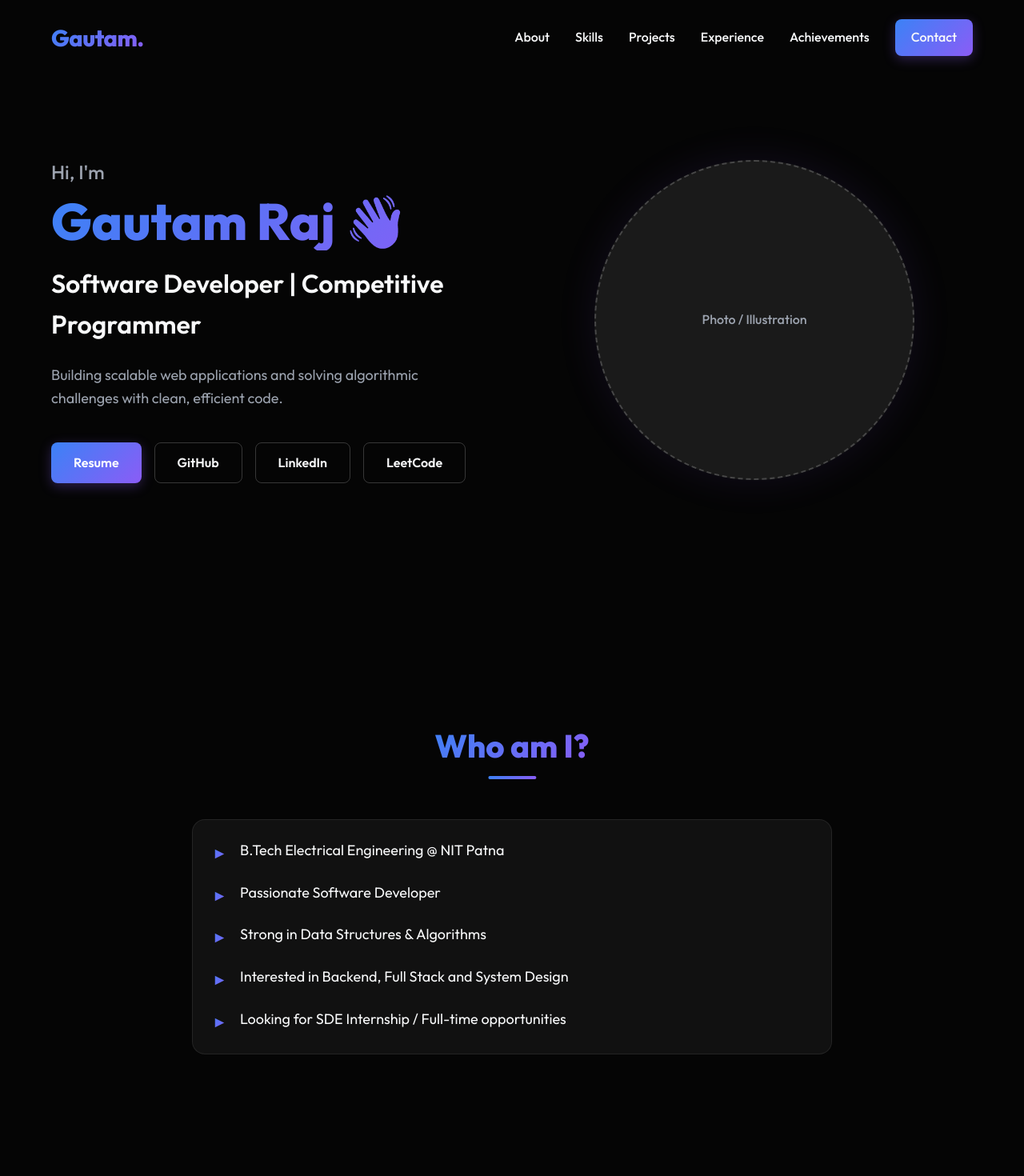
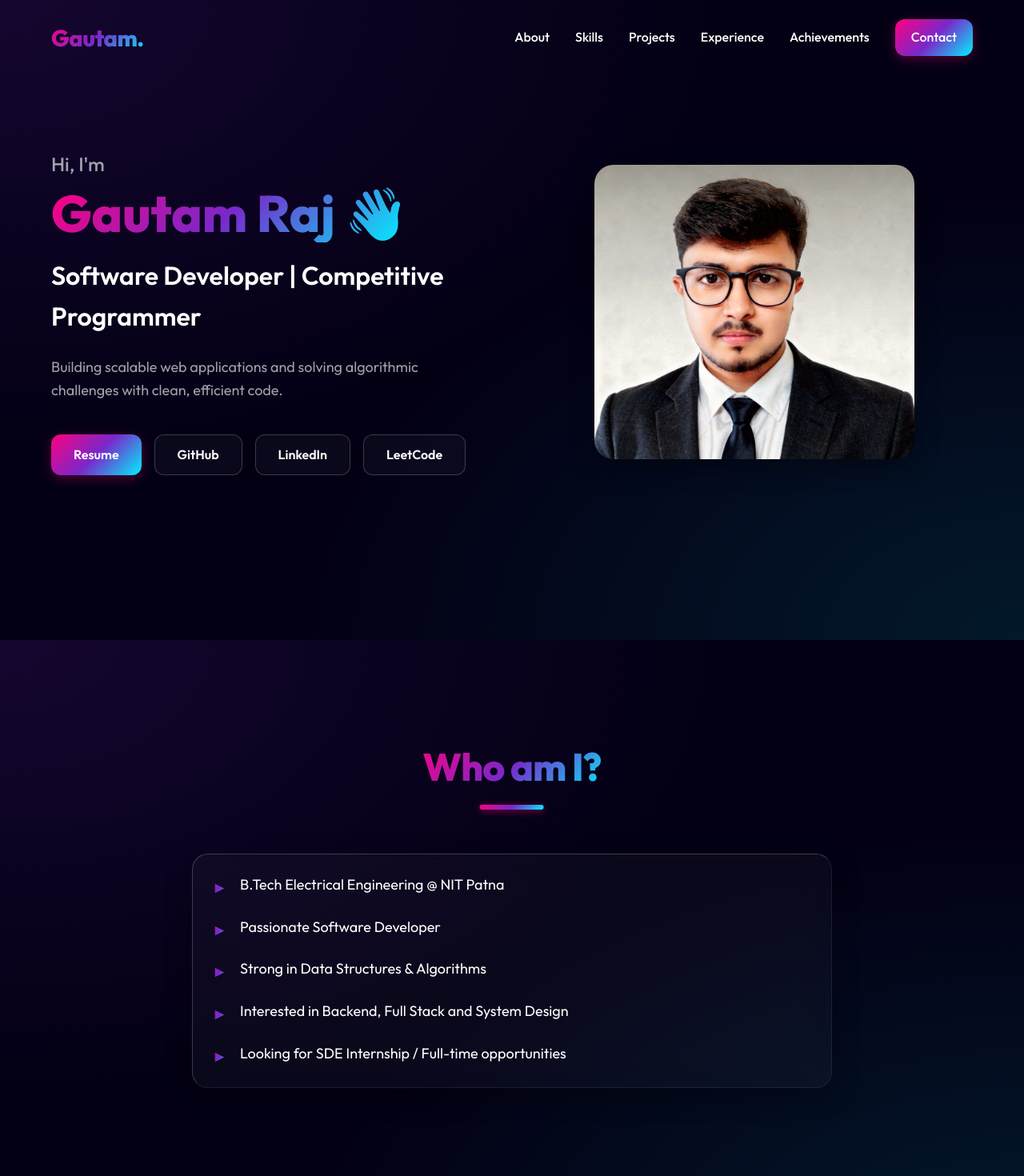
Before and after one commit to Gautamr-5/portfolio-website-, a React (Vite) app: page / in a window 1280 px wide. Shown: the top 1470 px of the page at 80% size. Built offline with nearby package versions, Linux system fonts and the light colour scheme.

Commit message:
Update UI to premium glassmorphism theme

```diff
--- a/src/components/CodingProfiles.css
+++ b/src/components/CodingProfiles.css
@@ -1,26 +1,36 @@
 .profiles-section {
   position: relative;
+  z-index: 1;
 }
 
 .profiles-flex {
   display: flex;
   flex-wrap: wrap;
   justify-content: center;
-  gap: 20px;
+  gap: 24px;
 }
 
 .profile-btn {
-  padding: 16px 32px;
+  padding: 18px 36px;
   font-weight: 700;
-  font-size: 1.2rem;
+  font-size: 1.25rem;
   text-align: center;
   color: var(--text-primary);
   text-decoration: none;
-  min-width: 180px;
+  min-width: 200px;
+  border-radius: 50px; /* Pill shape */
+  display: flex;
+  align-items: center;
+  justify-content: center;
+  gap: 12px;
+}
+
+.profile-btn::before {
+  border-radius: 50px;
 }
 
 .profile-btn:hover {
-  background: var(--accent-gradient);
-  color: white;
-  border-color: transparent;
+  background: rgba(255, 255, 255, 0.05);
+  box-shadow: 0 10px 25px rgba(0, 242, 254, 0.2), 0 0 15px rgba(121, 40, 202, 0.3);
+  transform: translateY(-5px) scale(1.05);
 }
--- a/src/components/Experience.jsx
+++ b/src/components/Experience.jsx
@@ -12,7 +12,7 @@ const Experience = () => {
             <div className="timeline-content">
               <div className="timeline-header">
                 <h3>DSA Intern</h3>
-                <span className="timeline-company text-gradient">InternPe</span>
+                <span className="timeline-company">InternPe</span>
               </div>
               <ul className="timeline-details">
                 <li>Developed C++ projects</li>
--- a/src/components/Hero.css
+++ b/src/components/Hero.css
@@ -51,18 +51,21 @@
   justify-content: center;
 }
 
-.hero-image-placeholder {
-  width: 400px;
-  height: 400px;
-  border-radius: 50%;
-  background: var(--bg-tertiary);
-  display: flex;
-  align-items: center;
-  justify-content: center;
-  border: 2px dashed rgba(255, 255, 255, 0.2);
-  color: var(--text-secondary);
-  font-weight: 500;
-  box-shadow: 0 0 50px rgba(139, 92, 246, 0.1);
+.hero-image {
+  width: 100%;
+  max-width: 400px;
+  height: auto;
+  border-radius: 24px;
+  object-fit: cover;
+  box-shadow: 0 10px 30px rgba(0, 0, 0, 0.4);
+  border: 1px solid var(--border-color);
+  transition: transform 0.4s cubic-bezier(0.175, 0.885, 0.32, 1.275), box-shadow 0.4s ease, border-color 0.4s ease;
+}
+
+.hero-image:hover {
+  transform: translateY(-10px) scale(1.03);
+  box-shadow: 0 20px 50px rgba(139, 92, 246, 0.4);
+  border-color: rgba(139, 92, 246, 0.6);
 }
 
 @media (max-width: 992px) {
@@ -77,8 +80,7 @@
   .hero-cta {
     justify-content: center;
   }
-  .hero-image-placeholder {
-    width: 300px;
-    height: 300px;
+  .hero-image {
+    max-width: 320px;
   }
 }
--- a/src/components/Hero.jsx
+++ b/src/components/Hero.jsx
@@ -1,5 +1,6 @@
 import React from 'react';
 import './Hero.css';
+import heroImg from '../assets/hero.jpg';
 
 const Hero = () => {
   return (
@@ -20,9 +21,7 @@ const Hero = () => {
           </div>
         </div>
         <div className="hero-image-wrapper animate-fade-in-up" style={{ animationDelay: '0.2s' }}>
-          <div className="hero-image-placeholder">
-            <span>Photo / Illustration</span>
-          </div>
+          <img src={heroImg} alt="Gautam Raj" className="hero-image" />
         </div>
       </div>
     </section>
--- a/src/components/Projects.jsx
+++ b/src/components/Projects.jsx
@@ -45,7 +45,7 @@ const Projects = () => {
                 <p className="project-desc">{project.description}</p>
                 <ul className="project-features">
                   {project.features.map((feature, idx) => (
-                    <li key={idx}>• {feature}</li>
+                    <li key={idx}>{feature}</li>
                   ))}
                 </ul>
                 <div className="project-tech">
--- a/src/index.css
+++ b/src/index.css
@@ -1,16 +1,31 @@
 @import url('https://fonts.googleapis.com/css2?family=Outfit:wght@300;400;500;600;700;800&display=swap');
 
 :root {
-  --bg-primary: #050505;
-  --bg-secondary: #111111;
-  --bg-tertiary: #1a1a1a;
-  --text-primary: #f8f9fa;
-  --text-secondary: #9ca3af;
-  --accent-primary: #3b82f6; /* Blue */
-  --accent-secondary: #8b5cf6; /* Purple */
-  --accent-gradient: linear-gradient(135deg, var(--accent-primary), var(--accent-secondary));
-  --border-color: rgba(255, 255, 255, 0.08);
-  --glass-bg: rgba(17, 17, 17, 0.7);
+  /* Premium Dark Theme */
+  --bg-primary: #030014;
+  --bg-secondary: #0A0A1A;
+  --bg-tertiary: #110f24;
+
+  /* Text */
+  --text-primary: #ffffff;
+  --text-secondary: #a1a1aa;
+
+  /* Neon Accents */
+  --accent-primary: #00f2fe; /* Vibrant Cyan */
+  --accent-secondary: #4facfe; /* Blue/Purple */
+  --accent-tertiary: #7928CA; /* Deep Purple */
+  --accent-pink: #FF0080;
+
+  /* Dynamic Gradients */
+  --accent-gradient: linear-gradient(135deg, var(--accent-pink), var(--accent-tertiary), var(--accent-primary));
+  --accent-gradient-subtle: linear-gradient(135deg, rgba(255, 0, 128, 0.2), rgba(121, 40, 202, 0.2));
+
+  /* True Glassmorphism Variables */
+  --glass-bg: rgba(255, 255, 255, 0.03);
+  --glass-border: rgba(255, 255, 255, 0.08);
+  --glass-border-highlight: rgba(255, 255, 255, 0.2);
+  --glass-shadow: 0 8px 32px 0 rgba(0, 0, 0, 0.37);
+  --glass-blur: blur(20px);
 }
 
 * {
@@ -29,55 +44,71 @@ body {
   color: var(--text-primary);
   line-height: 1.6;
   overflow-x: hidden;
+
+  /* Subtle mesh gradient background */
+  background-image:
+    radial-gradient(at 0% 0%, rgba(121, 40, 202, 0.15) 0px, transparent 50%),
+    radial-gradient(at 100% 100%, rgba(0, 242, 254, 0.1) 0px, transparent 50%);
+  background-attachment: fixed;
 }
 
 a {
   color: inherit;
   text-decoration: none;
-  transition: color 0.3s ease;
+  transition: all 0.3s ease;
 }
 
 ul {
   list-style: none;
 }
 
-/* Glassmorphism Utilities */
+/*
+ * TRUE GLASSMORPHISM
+ */
 .glass {
   background: var(--glass-bg);
-  backdrop-filter: blur(12px);
-  -webkit-backdrop-filter: blur(12px);
-  border-bottom: 1px solid var(--border-color);
+  backdrop-filter: var(--glass-blur);
+  -webkit-backdrop-filter: var(--glass-blur);
+  border-bottom: 1px solid var(--glass-border);
 }
 
 .glass-card {
-  background: var(--bg-secondary);
-  border: 1px solid var(--border-color);
-  border-radius: 16px;
+  background: var(--glass-bg);
+  backdrop-filter: var(--glass-blur);
+  -webkit-backdrop-filter: var(--glass-blur);
+  border: 1px solid var(--glass-border);
+  border-top: 1px solid var(--glass-border-highlight);
+  border-left: 1px solid var(--glass-border-highlight);
+  border-radius: 20px;
   padding: 24px;
-  transition: transform 0.4s cubic-bezier(0.175, 0.885, 0.32, 1.275), box-shadow 0.4s ease;
+  box-shadow: var(--glass-shadow);
+  transition: all 0.4s cubic-bezier(0.175, 0.885, 0.32, 1.275);
   position: relative;
   overflow: hidden;
 }
 
+/* Inner glow effect on hover */
 .glass-card::before {
   content: '';
   position: absolute;
-  top: 0;
-  left: -100%;
-  width: 100%;
-  height: 100%;
-  background: linear-gradient(90deg, transparent, rgba(255, 255, 255, 0.03), transparent);
-  transition: left 0.6s ease;
+  inset: 0;
+  border-radius: inherit;
+  padding: 2px;
+  background: var(--accent-gradient);
+  -webkit-mask: linear-gradient(#fff 0 0) content-box, linear-gradient(#fff 0 0);
+  -webkit-mask-composite: xor;
+  mask-composite: exclude;
+  opacity: 0;
+  transition: opacity 0.4s ease;
+}
+
+.glass-card:hover {
+  transform: translateY(-8px) scale(1.02);
+  box-shadow: 0 20px 40px rgba(0, 0, 0, 0.5), 0 0 20px rgba(121, 40, 202, 0.2);
 }
 
 .glass-card:hover::before {
-  left: 100%;
-}
-
-.glass-card:hover {
-  transform: translateY(-8px);
-  box-shadow: 0 15px 35px rgba(0, 0, 0, 0.6);
-  border-color: rgba(139, 92, 246, 0.3); /* Subtle purple border on hover */
+  opacity: 1;
 }
 
 /* Gradient Text */
@@ -86,6 +117,7 @@ ul {
   -webkit-background-clip: text;
   -webkit-text-fill-color: transparent;
   background-clip: text;
+  display: inline-block;
 }
 
 /* Buttons */
@@ -94,36 +126,55 @@ ul {
   align-items: center;
   justify-content: center;
   padding: 12px 28px;
-  border-radius: 8px;
+  border-radius: 12px;
   font-weight: 600;
   cursor: pointer;
-  transition: all 0.3s ease;
+  transition: all 0.3s cubic-bezier(0.4, 0, 0.2, 1);
   border: none;
   font-family: 'Outfit', sans-serif;
   gap: 8px;
   font-size: 1rem;
+  position: relative;
+  overflow: hidden;
 }
 
 .btn-primary {
   background: var(--accent-gradient);
   color: white;
-  box-shadow: 0 4px 15px rgba(139, 92, 246, 0.3);
+  box-shadow: 0 4px 15px rgba(255, 0, 128, 0.3);
+}
+
+.btn-primary::after {
+  content: '';
+  position: absolute;
+  top: 0;
+  left: -100%;
+  width: 100%;
+  height: 100%;
+  background: linear-gradient(90deg, transparent, rgba(255,255,255,0.2), transparent);
+  transition: left 0.5s ease;
+}
+
+.btn-primary:hover::after {
+  left: 100%;
 }
 
 .btn-primary:hover {
-  box-shadow: 0 8px 25px rgba(139, 92, 246, 0.5);
-  transform: translateY(-2px) scale(1.02);
+  box-shadow: 0 8px 25px rgba(255, 0, 128, 0.5), 0 0 15px rgba(0, 242, 254, 0.4);
+  transform: translateY(-2px);
 }
 
 .btn-outline {
-  background: transparent;
+  background: var(--glass-bg);
+  backdrop-filter: blur(10px);
   color: var(--text-primary);
-  border: 1px solid rgba(255, 255, 255, 0.2);
+  border: 1px solid var(--glass-border-highlight);
 }
 
 .btn-outline:hover {
-  border-color: var(--text-primary);
-  background: rgba(255, 255, 255, 0.05);
+  background: rgba(255, 255, 255, 0.1);
+  border-color: var(--accent-primary);
+  box-shadow: 0 0 15px rgba(0, 242, 254, 0.3);
   transform: translateY(-2px);
 }
 
@@ -135,40 +186,43 @@ ul {
 }
 
 section {
-  padding: 100px 0;
+  padding: 120px 0;
   position: relative;
 }
 
 .section-title {
-  font-size: 2.5rem;
+  font-size: 3rem;
   font-weight: 800;
-  margin-bottom: 60px;
+  margin-bottom: 70px;
   text-align: center;
   position: relative;
   display: inline-block;
   left: 50%;
   transform: translateX(-50%);
+  letter-spacing: -1px;
 }
 
 .section-title::after {
   content: '';
   position: absolute;
-  bottom: -10px;
+  bottom: -15px;
   left: 50%;
   transform: translateX(-50%);
-  width: 60px;
-  height: 4px;
+  width: 80px;
+  height: 6px;
   background: var(--accent-gradient);
-  border-radius: 2px;
+  border-radius: 3px;
+  box-shadow: 0 2px 10px rgba(255, 0, 128, 0.5);
 }
 
 /* Animations */
 @keyframes fadeInUp {
-  from { opacity: 0; transform: translateY(30px); }
+  from { opacity: 0; transform: translateY(40px); }
   to { opacity: 1; transform: translateY(0); }
 }
 
 .animate-fade-in-up {
+  opacity: 0;
   animation: fadeInUp 0.8s cubic-bezier(0.16, 1, 0.3, 1) forwards;
 }
 
@@ -178,6 +232,6 @@ section {
     padding: 80px 0;
   }
   .section-title {
-    font-size: 2rem;
+    font-size: 2.2rem;
   }
 }
```
Also changed, not shown: src/components/Education.css (+20 -10 lines), src/components/Experience.css (+40 -14 lines), src/components/Projects.css (+57 -23 lines), src/assets/gautamimg.jpeg (added), src/assets/hero.jpg (added).
